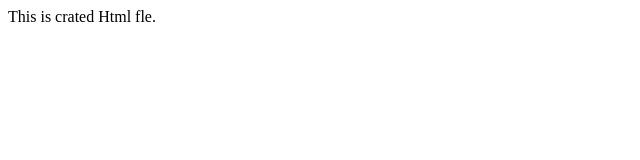
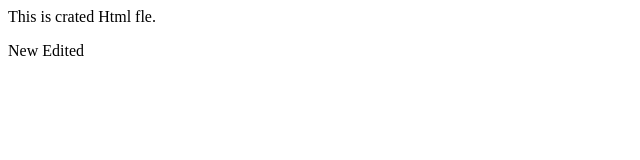
Before and after one commit to akashhossainbd/Demo1, a plain HTML site: page Index.html in a window 1280 px wide. Shown: the full height of the page, 0-640 px from the left. Drawn offline with Linux system fonts and the light colour scheme.

Commit message:
Update Index.html

```diff
--- a/Index.html
+++ b/Index.html
@@ -1,5 +1,6 @@
 <html>
     <body>
         <p>This is crated Html fle.</p>
+        <p>New Edited</p>
     </body>
 </html>
```
